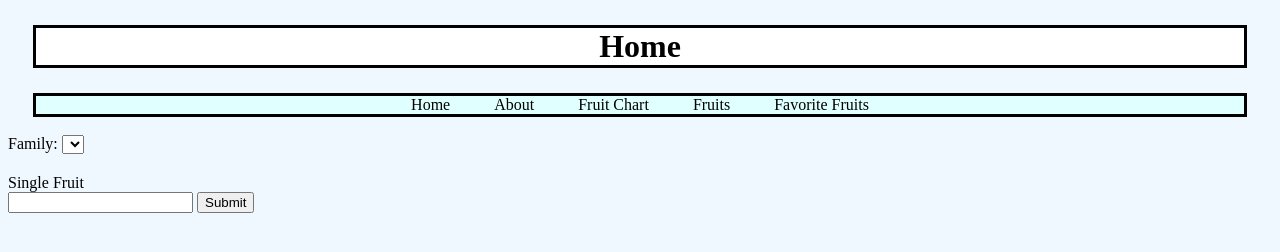
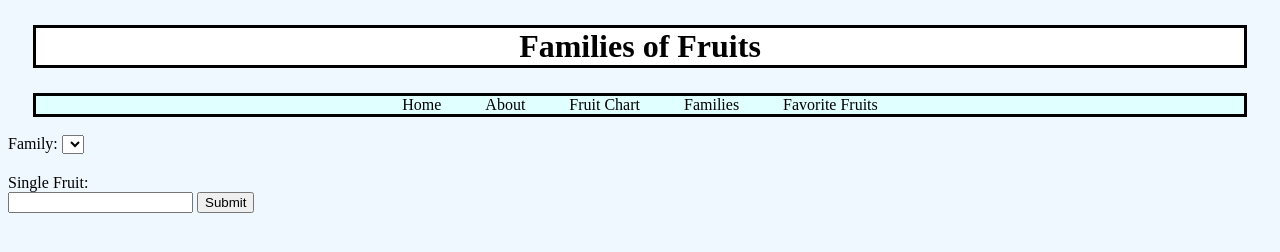
Before and after one commit to wdelmo5123/INST377-Fruit-App, a website: page public/families.html in a window 1280 px wide. Drawn offline with Linux system fonts and the light colour scheme; no server answers.

Commit message:
Updated code 5/17/24

```diff
--- a/public/families.html
+++ b/public/families.html
@@ -7,15 +7,14 @@
     <title>Families</title>
 </head>
 <body>
-    <h1 id="header">Home</h1>
+    <h1 id="header">Families of Fruits</h1>
 
     <nav>
         <li><a href="home.html">Home</a></li>
         <li><a href="about.html">About</a></li>
         <li><a href="function.html">Fruit Chart</a></li>
-        <li><a href="families.html">Fruits</a></li>
+        <li><a href="families.html">Families</a></li>
         <li><a href="favorite.html">Favorite Fruits</a></li>
-
     </nav>
 
     <br>
@@ -27,7 +26,7 @@
         <table id="fruitTable"></table>
     </div>
     <header>
-        Single Fruit
+        Single Fruit:
     </header>
 
     <input type="text" id="fruitSearch">
```
